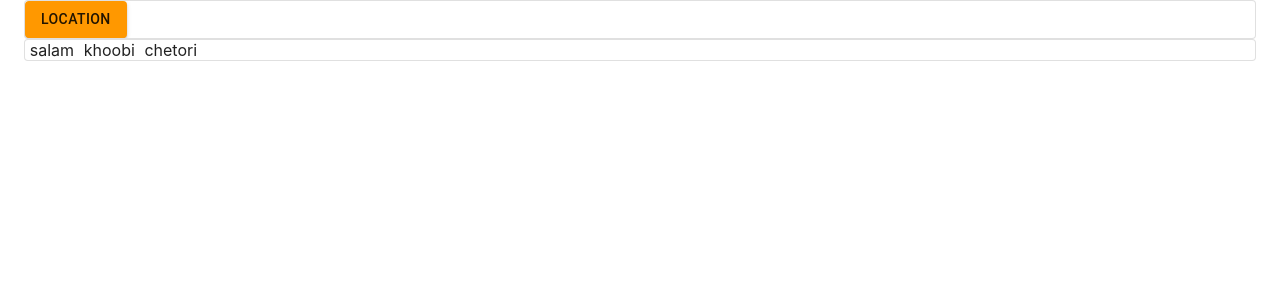
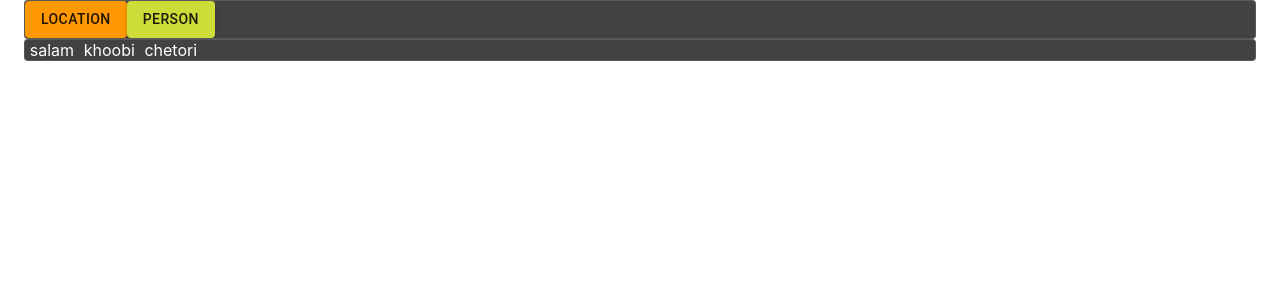
Before and after one commit to mostmand/taggari, a React (Create React App) app: page / in a window 1280 px wide. Shown: the top 300 px of the page. Built offline with nearby package versions, Linux system fonts and the light colour scheme.

Commit message:
Add tagging

```diff
--- a/src/App.tsx
+++ b/src/App.tsx
@@ -6,7 +6,7 @@ import { createMuiTheme, ThemeProvider } from '@material-ui/core';
 
 function App() {
   // const prefersDarkMode = useMediaQuery('(prefers-color-scheme: dark)');
-  const prefersDarkMode = false;
+  const prefersDarkMode = true;
 
   const theme = React.useMemo(
     () =>
--- a/src/TagBox.tsx
+++ b/src/TagBox.tsx
@@ -1,11 +1,15 @@
 import { Card, Container } from "@material-ui/core"
 import { useEffect, useState } from "react"
-import { Highlighter } from "./Highlighter"
+import { HighlightColors, Highlighter } from "./Highlighter"
+import { TagDefinition } from "./TagDefinition";
 import { Tags } from "./Tags";
-import { TagSelector } from "./TagSelector";
+import { Tag, TagSelector } from "./TagSelector";
 import { Word } from "./Word";
 
 export const TagBox = () => {
+    const tagsByName = new Map<string, TagDefinition>();
+    Tags.forEach(tag => tagsByName.set(tag.name, tag));
+
     const createWords = (text: string) => {
         const tokens = text.split(' ');
         return tokens.map(token => {
@@ -32,11 +36,74 @@ export const TagBox = () => {
         })
     };
 
+    const tagSelectedWords = (tagName: string) => {
+        setWords(words => {
+            var found = false;
+            var done = false;
+            const selectedWords = new Array<Word>();
+            const clonedWords = new Array<Word>();
+            for (var i = 0; i < words.length; i++) {
+                const word = words[i];
+                if (done === true) {
+                    clonedWords.push(word);
+                    continue;
+                }
+                if (word.selected === true) {
+                    found = true;
+                    selectedWords.push(word);
+                }
+                else if (found === true) {
+                    const newWord = new Word(selectedWords.map(w => w.token).join(' '), false, tagName);
+                    clonedWords.push(newWord);
+                    done = true;
+                    clonedWords.push(word);
+                }
+                else {
+                    clonedWords.push(word);
+                }
+            }
+            if (done !== true && selectedWords.length !== 0) {
+                const newWord = new Word(selectedWords.map(w => w.token).join(' '), false, tagName);
+                clonedWords.push(newWord);
+            }
+            return clonedWords;
+        });
+    };
+
+    const getHighlightColors = (tagName?: string): HighlightColors | undefined => {
+        if (tagName === undefined) {
+            return undefined;
+        }
+        const tag = tagsByName.get(tagName);
+        const highlightColors: HighlightColors = {
+            backgroundColorDark: tag!.colors.backgroundColorDark,
+            backgroundColorLight: tag!.colors.backgroundColorLight,
+            textColorDark: tag!.colors.textColorDark,
+            textColorLight: tag!.colors.textColorLight
+        };
+        return highlightColors;
+    };
+
     const highlighters = words.map((word, index) => {
-        return <Highlighter key={index} selected={word.selected} onClick={() => wordClicked(index)}>{word.token}</Highlighter>
+        return <Highlighter key={index}
+            selected={word.selected || word.tag !== undefined}
+            highlight={getHighlightColors(word.tag)}
+            onClick={word.tag === undefined ? () => wordClicked(index) : undefined}>
+            {word.token}
+        </Highlighter>
+    });
+
+    const tags: Tag[] = Tags.map(tag => {
+        return {
+            name: tag.name,
+            buttonColor: tag.colors.buttonColor,
+            onClick: () => {
+                tagSelectedWords(tag.name);
+            }
+        };
     });
     return <Container>
-        <TagSelector tags={Tags}></TagSelector>
+        <TagSelector tags={tags}></TagSelector>
         <Card variant='outlined'>
             {highlighters}
         </Card>
--- a/src/TagColors.ts
+++ b/src/TagColors.ts
@@ -1,4 +1,4 @@
-export type TagColors = {
+export interface TagColors {
     backgroundColorDark: string;
     textColorDark: string;
     backgroundColorLight: string;
--- a/src/Tag.ts
+++ b/src/TagDefinition.ts
@@ -1,10 +1,9 @@
 import { TagColors } from "./TagColors";
 
-export class Tag {
+export class TagDefinition {
     name: string;
     tag: string;
     colors: TagColors;
-    onClick?: () => void;
 
     constructor(name: string, tag: string, colors: TagColors){
         this.name = name;
--- a/src/TagSelector.tsx
+++ b/src/TagSelector.tsx
@@ -1,13 +1,19 @@
 import { Card } from "@material-ui/core";
-import { Tag } from "./Tag"
 import { TagButton } from "./TagButton";
+
+export interface Tag {
+    name: string;
+    buttonColor: string;
+    onClick?: () => void;
+}
 
 type Props = {
     tags: Tag[];
 }
+
 export const TagSelector = (props: Props) => {
     const buttons = props.tags.map(tag => {
-        return <TagButton buttonColor={tag.colors.buttonColor} onClick={tag.onClick}>{tag.name}</TagButton>
+        return <TagButton buttonColor={tag.buttonColor} onClick={tag.onClick}>{tag.name}</TagButton>
     });
     return <Card variant='outlined'>
         {buttons}
--- a/src/Tags.ts
+++ b/src/Tags.ts
@@ -1,12 +1,19 @@
-import { orange } from "@material-ui/core/colors";
-import { Tag } from "./Tag";
+import { lime, orange } from "@material-ui/core/colors";
+import { TagDefinition } from "./TagDefinition";
 
-export const Tags: Tag[] = [
-    new Tag('Location', 'LOC', {
+export const Tags: TagDefinition[] = [
+    new TagDefinition('Location', 'LOC', {
         backgroundColorDark: orange[500],
         backgroundColorLight: orange[500],
         textColorDark: 'white',
         textColorLight: 'white',
         buttonColor: orange[500]
+    }),
+    new TagDefinition('Person', 'PER', {
+        backgroundColorDark: lime[500],
+        backgroundColorLight: lime[500],
+        textColorDark: 'black',
+        textColorLight: 'black',
+        buttonColor: lime[500]
     })
 ]
--- a/src/Word.ts
+++ b/src/Word.ts
@@ -1,17 +1,15 @@
-const OUTSIDE_TAG = 'O';
-
 export class Word {
     token: string;
     selected: boolean;
-    tag: string;
+    tag?: string;
 
     constructor(token: string, selected?: boolean, tag?: string) {
-        if (selected && tag !== null && tag !== OUTSIDE_TAG) {
-            throw new Error(`Unselected tag cannot have any tag other than ${OUTSIDE_TAG}`);
+        if (selected === true && tag !== undefined) {
+            throw new Error(`Selected word cannot have any tag`);
         }
         this.token = token;
         this.selected = selected ?? false;
-        this.tag = tag ?? OUTSIDE_TAG;
+        this.tag = tag;
     }
 
     withSelected(selected: boolean): Word {
@@ -19,6 +17,6 @@ export class Word {
     }
 
     withTag(tag: string) {
-        return new Word(this.token, this.selected, this.tag);
+        return new Word(this.token, this.selected, tag);
     }
 }
```
Also changed, not shown: src/Highlighter.tsx (+9 -3 lines).
